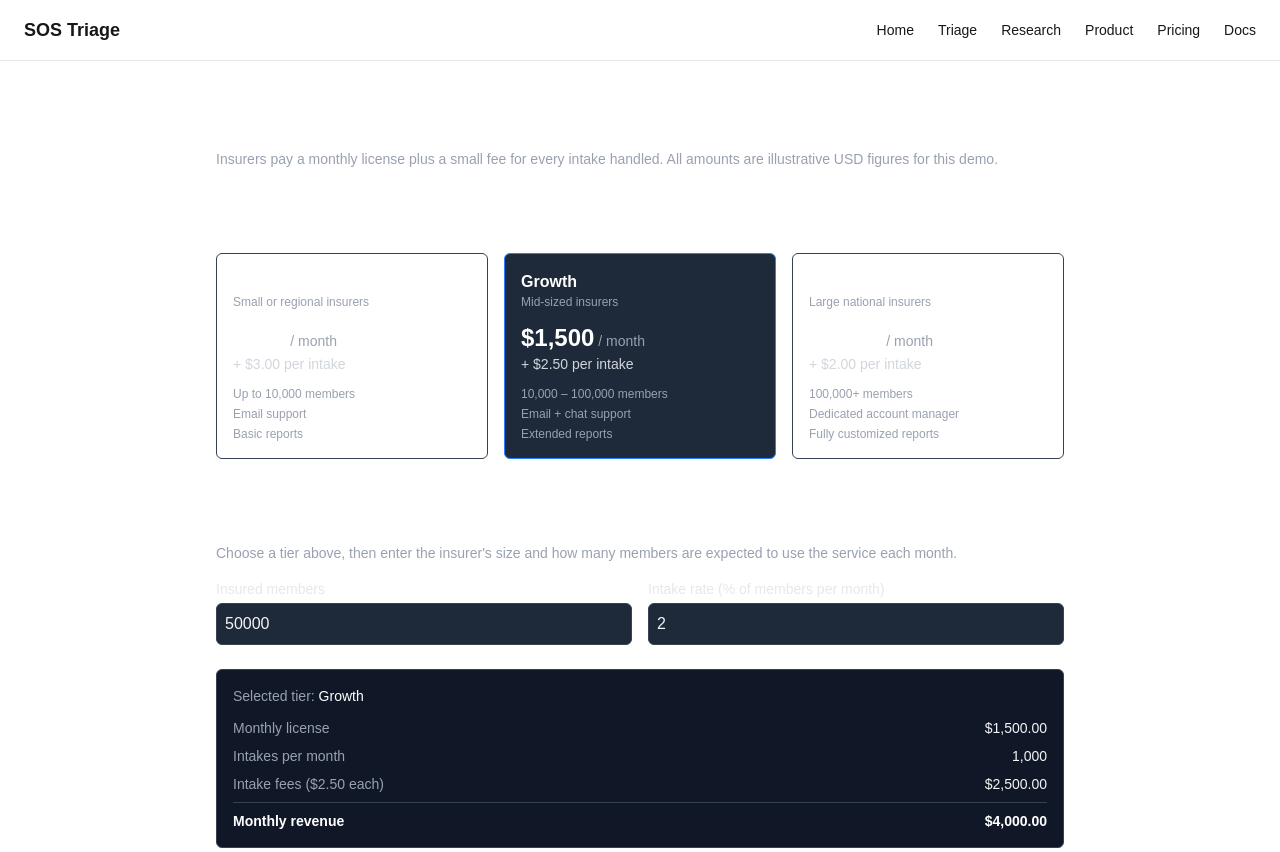
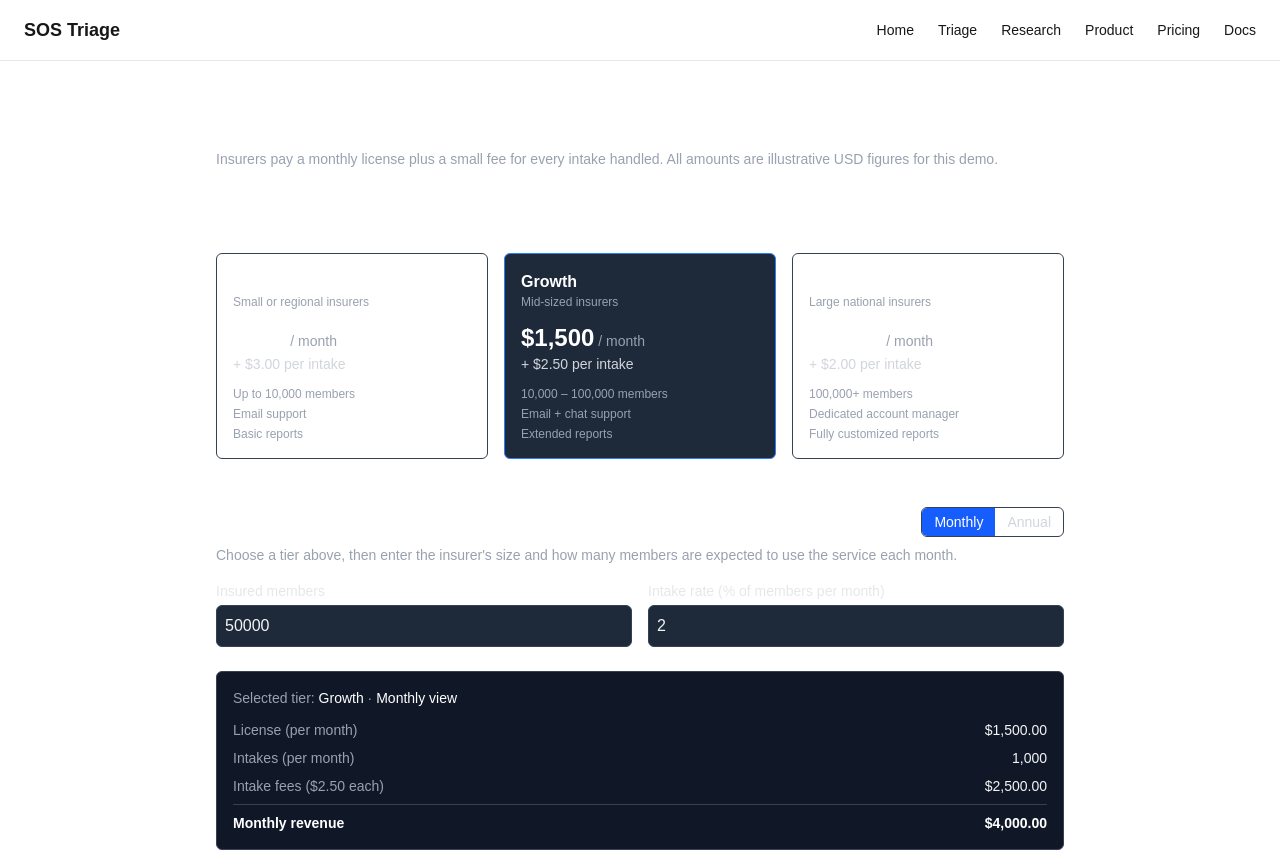
Before and after one commit to oninorl/sostriageapp, a Next.js app: page /pricing in a window 1280 px wide. Shown: the top 852 px of the page. Built offline with nearby package versions, Linux system fonts and the light colour scheme.

Commit message:
Add monthly/annual toggle to pricing calculator

```diff
--- a/app/pricing/page.tsx
+++ b/app/pricing/page.tsx
@@ -47,6 +47,8 @@ const tiers: Tier[] = [
   },
 ];
 
+type Period = "monthly" | "annual";
+
 function formatUSD(value: number) {
   return value.toLocaleString("en-US", {
     style: "currency",
@@ -66,11 +68,17 @@ export default function PricingPage() {
   const [tierId, setTierId] = useState("growth");
   const [members, setMembers] = useState(50000);
   const [ratePercent, setRatePercent] = useState(2);
+  const [period, setPeriod] = useState<Period>("monthly");
 
   const tier = tiers.find((t) => t.id === tierId) ?? tiers[1];
+  const multiplier = period === "annual" ? 12 : 1;
+  const periodLabel = period === "annual" ? "year" : "month";
+
   const monthlyIntakes = Math.round((members * ratePercent) / 100);
-  const intakeRevenue = monthlyIntakes * tier.intakeFee;
-  const monthlyRevenue = tier.baseFee + intakeRevenue;
+  const periodIntakes = monthlyIntakes * multiplier;
+  const periodLicense = tier.baseFee * multiplier;
+  const periodIntakeRevenue = periodIntakes * tier.intakeFee;
+  const periodRevenue = periodLicense + periodIntakeRevenue;
   const recommended = recommendedTierId(members);
 
   return (
@@ -117,7 +125,29 @@ export default function PricingPage() {
 
         {/* Calculator */}
         <section className="mb-8">
-          <h2 className="text-lg font-semibold mb-2 text-white">Revenue Calculator</h2>
+          <div className="flex items-center justify-between mb-2">
+            <h2 className="text-lg font-semibold text-white">Revenue Calculator</h2>
+            <div className="flex border border-gray-700 rounded-md overflow-hidden text-sm">
+              <button
+                type="button"
+                onClick={() => setPeriod("monthly")}
+                className={`px-3 py-1 ${
+                  period === "monthly" ? "bg-blue-600 text-white" : "text-gray-300"
+                }`}
+              >
+                Monthly
+              </button>
+              <button
+                type="button"
+                onClick={() => setPeriod("annual")}
+                className={`px-3 py-1 ${
+                  period === "annual" ? "bg-blue-600 text-white" : "text-gray-300"
+                }`}
+              >
+                Annual
+              </button>
+            </div>
+          </div>
           <p className="text-sm text-gray-400 mb-4">
             Choose a tier above, then enter the insurer&apos;s size and how many members
             are expected to use the service each month.
@@ -164,28 +194,34 @@ export default function PricingPage() {
           <div className="border border-gray-700 rounded-md p-4 bg-gray-900">
             <p className="text-sm text-gray-400 mb-3">
               Selected tier: <span className="text-white font-medium">{tier.name}</span>
+              {" · "}
+              <span className="text-white font-medium">
+                {period === "annual" ? "Annual" : "Monthly"} view
+              </span>
             </p>
             <div className="space-y-2 text-sm">
               <div className="flex justify-between">
-                <span className="text-gray-400">Monthly license</span>
-                <span className="text-gray-100">{formatUSD(tier.baseFee)}</span>
+                <span className="text-gray-400">License (per {periodLabel})</span>
+                <span className="text-gray-100">{formatUSD(periodLicense)}</span>
               </div>
               <div className="flex justify-between">
-                <span className="text-gray-400">Intakes per month</span>
+                <span className="text-gray-400">Intakes (per {periodLabel})</span>
                 <span className="text-gray-100">
-                  {monthlyIntakes.toLocaleString("en-US")}
+                  {periodIntakes.toLocaleString("en-US")}
                 </span>
               </div>
               <div className="flex justify-between">
                 <span className="text-gray-400">
                   Intake fees ({formatUSD(tier.intakeFee)} each)
                 </span>
-                <span className="text-gray-100">{formatUSD(intakeRevenue)}</span>
+                <span className="text-gray-100">{formatUSD(periodIntakeRevenue)}</span>
               </div>
               <div className="flex justify-between border-t border-gray-700 pt-2 mt-2">
-                <span className="font-semibold text-white">Monthly revenue</span>
                 <span className="font-semibold text-white">
-                  {formatUSD(monthlyRevenue)}
+                  {period === "annual" ? "Annual revenue" : "Monthly revenue"}
+                </span>
+                <span className="font-semibold text-white">
+                  {formatUSD(periodRevenue)}
                 </span>
               </div>
             </div>
```
